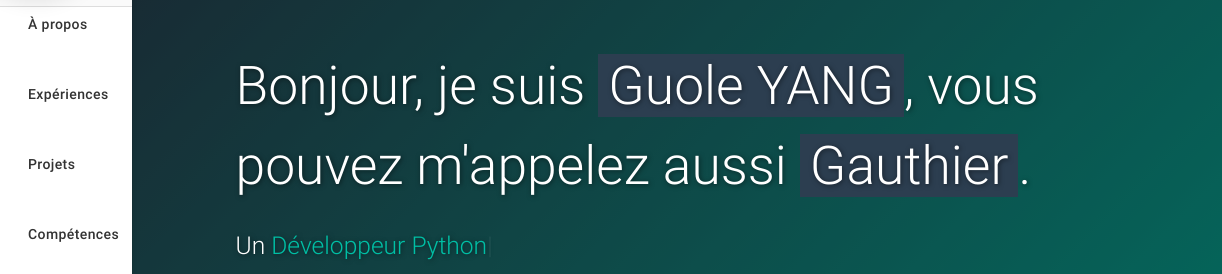
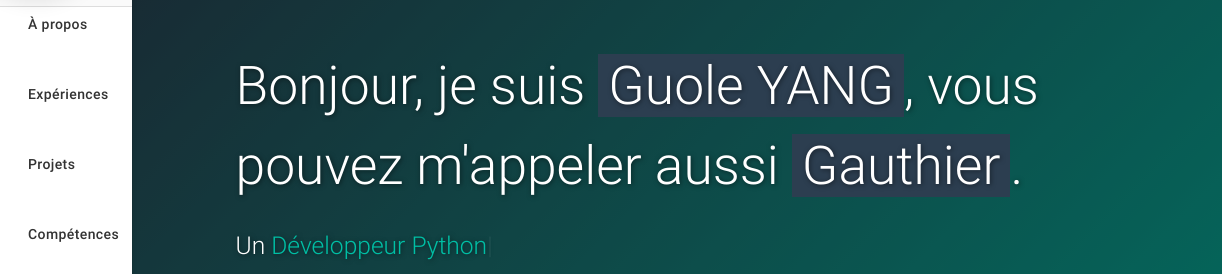
Before and after one commit to yanggautier/yanggautier.github.io, a plain HTML site: page index.html in a window 1280 px wide. Shown: the part 154-428 px from the top of the page, 58-1280 px from the left. Drawn offline with nearby package versions, Linux system fonts and the light colour scheme.

Commit message:
correction de faute

```diff
--- a/index.html
+++ b/index.html
@@ -110,7 +110,7 @@
         <div class="col-md-9">
           <div class="content section-padding valign" style="margin-left: 10%; margin-top: 200px;">
             <div class="caption">
-              <h2>Bonjour, je suis <span class="teal">Guole YANG</span>, vous pouvez m'appelez aussi <span class="teal">Gauthier</span>.</h2>
+              <h2>Bonjour, je suis <span class="teal">Guole YANG</span>, vous pouvez m'appeler aussi <span class="teal">Gauthier</span>.</h2>
               <h5 style="color:#fff">Un <span class="typing"></span></h5>
               <h5>Passionné par l'apprentissage continu, j'explore les techniques et outils de la data ingénierie, les LLM et les services cloud pour transformer la donnée en valeur.</h5>
             </div>
```
